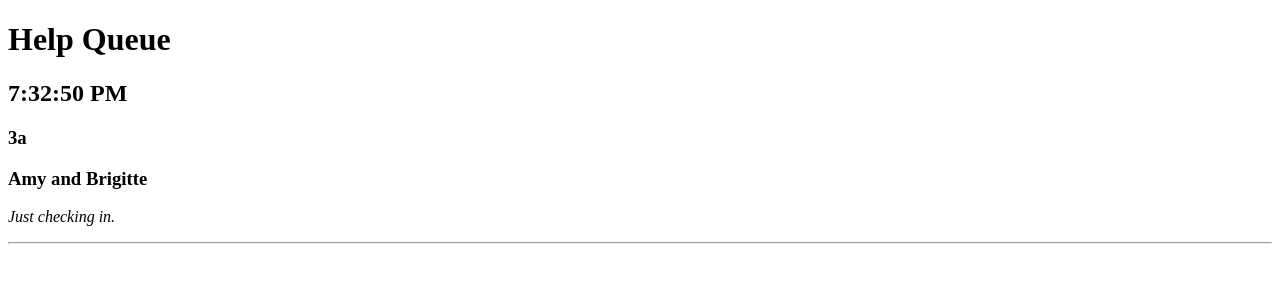
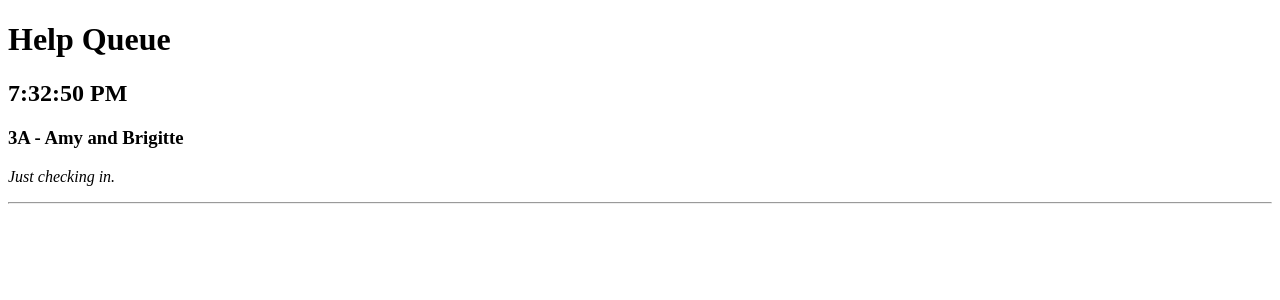
Before and after one commit to ZEvans1/react-hello-world, a React app: page / in a window 1280 px wide. Shown: the top 300 px of the page. Built offline with nearby package versions, Linux system fonts and the light colour scheme.

Commit message:
Use props within ticket list to pass down to ticket.

```diff
--- a/src/components/Ticket.jsx
+++ b/src/components/Ticket.jsx
@@ -1,11 +1,10 @@
 import React from "react";
 
-function Ticket(){
+function Ticket(props){
     return (
         <div>
-            <h3>3a</h3>
-            <h3>Amy and Brigitte</h3>
-            <p><em>Just checking in.</em></p>
+            <h3>{props.location} - {props.names}</h3>
+            <p><em>{props.issue}</em></p>
             <hr/>
         </div>
     );
--- a/src/components/TicketList.jsx
+++ b/src/components/TicketList.jsx
@@ -3,7 +3,10 @@ import Ticket from "./Ticket";
 
 function TicketList(){
     return (
-        <Ticket />
+        <Ticket
+            location="3A"
+            names="Amy and Brigitte"
+            issue="Just checking in."/>
     );
 }
 
```
